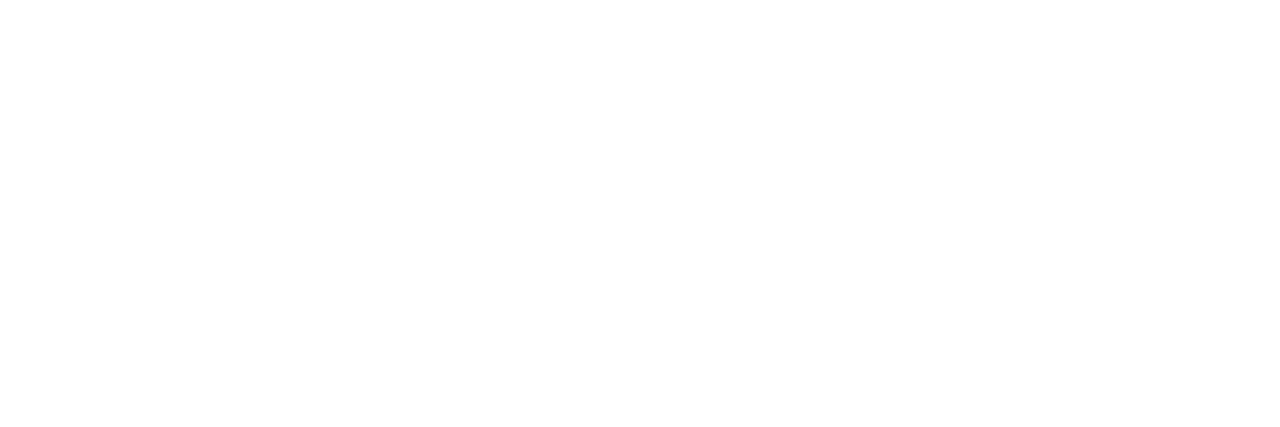
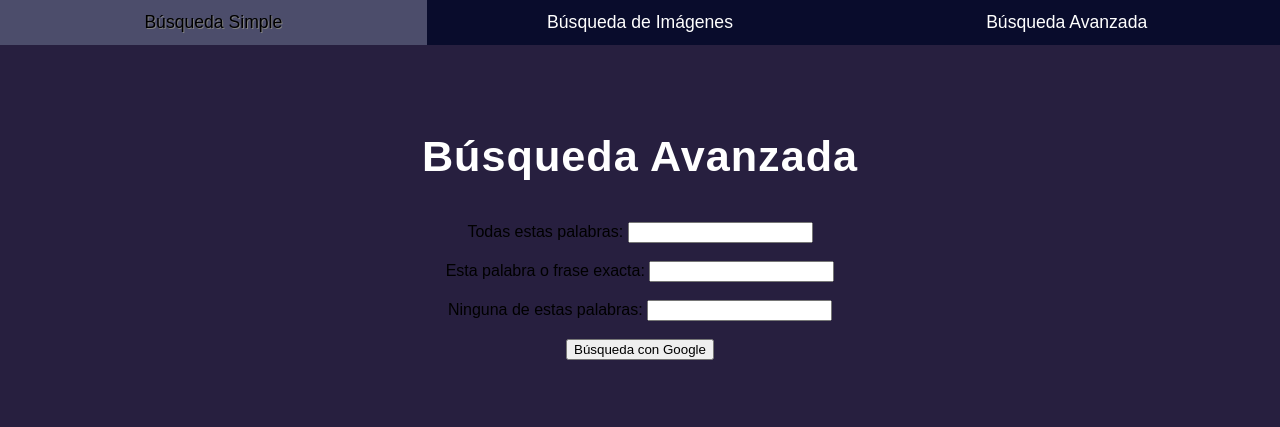
Before and after one commit to saulocaceresg/IDWEB-Ejercicios, a plain HTML site: page PYTHON/Python (extra) - CGSA - CGI con Google/advancedsearch.html in a window 1280 px wide. Drawn offline with Linux system fonts and the light colour scheme.

Commit message:
agregado info en advancedsearch.html

```diff
--- a/PYTHON/Python (extra) - CGSA - CGI con Google/advancedsearch.html
+++ b/PYTHON/Python (extra) - CGSA - CGI con Google/advancedsearch.html
@@ -0,0 +1,41 @@
+<!DOCTYPE html>
+<html lang="en">
+<head>
+    <meta charset="UTF-8">
+    <meta name="viewport" content="width=device-width, initial-scale=1.0">
+    <title>Búsquedas con Google | Búsqueda Avanzada</title>
+    <link rel="stylesheet" href="css/styles.css">
+</head>
+<body>
+    <header>
+        <nav>
+            <ul>
+                <li><a href="index.html">Búsqueda Simple</a></li>
+                <li><a href="searchimages.html">Búsqueda de Imágenes</a></li>
+                <li><a href="advancedsearch.html">Búsqueda Avanzada</a></li>
+            </ul>
+        </nav>
+    </header>
+
+    <main id="simplesearch">
+        <h1>Búsqueda Avanzada</h1>
+        <br>
+        <form id="frm-simple" action="/">
+            <label for="search">Todas estas palabras: </label>
+            <input type="text" name="search-advanced" id="input-search-advanced-1">
+            <br><br>
+
+            <label for="">Esta palabra o frase exacta: </label>
+            <input type="text" name="search-advanced" id="input-search-advanced-2">
+            <br><br>
+
+            <label for="">Ninguna de estas palabras: </label>
+            <input type="text" name="search-advanced" id="input-search-advanced-3">
+            <br><br>
+
+            <button id="btn-advanced">Búsqueda con Google</button>
+        </form>
+    </main>
+
+</body>
+</html>
--- a/PYTHON/Python (extra) - CGSA - CGI con Google/css/styles.css
+++ b/PYTHON/Python (extra) - CGSA - CGI con Google/css/styles.css
@@ -58,7 +58,7 @@
     font-size: 2.7em;
     letter-spacing: 1px;
 }
-main input#input-search-simple {
+main input#input-search-simple, input#input-search-images {
     width: 40%;
     height: 40px;
     border-radius: 20px;
@@ -68,7 +68,7 @@
     font-size: 15px;
     color: white;
 }
-main button#btn-simple {
+main button#btn-simple, button#btn-images {
     background-color: #070b2bee;
     color: white;
     padding: 15px;
```
Also changed, not shown: PYTHON/Python (extra) - CGSA - CGI con Google/searchimages.html (+4 -4 lines).
